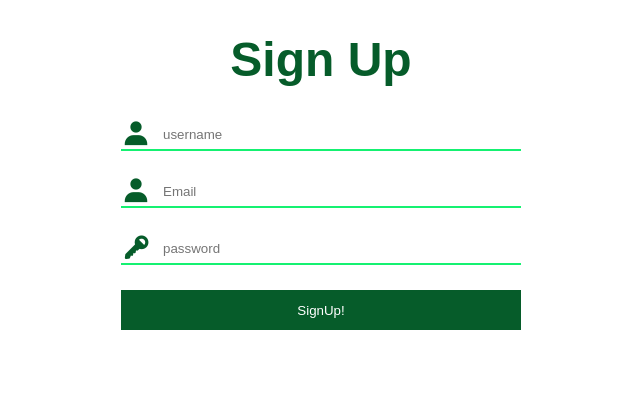
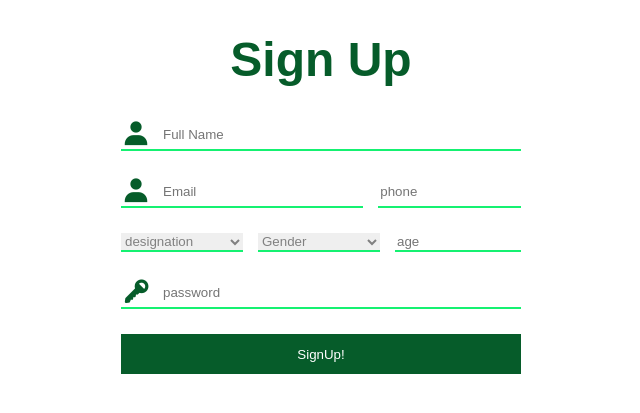
Before and after one commit to Vishrut-Arora/dbms, a Django app: template templates/signup.html in a window 1280 px wide. Shown: the top 413 px of the page, without its empty margins (319-959 px from the left). Run offline with Django 3.2, Linux system fonts and the light colour scheme; the template is opened without the code that fills it, so the values that code supplies are empty.

Commit message:
templates

```diff
--- a/templates/form.css
+++ b/templates/form.css
@@ -46,3 +46,22 @@ button{
     margin: auto;
     max-width: 400px;
 }
+
+select{
+    border: none;
+    color: grey;
+    border-bottom: 2px solid rgb(21, 241, 113);
+    margin-right: 15px;
+}
+select#gender {
+    width: 100%;
+}
+select#designation{
+    width: 100%;
+}
+select:focus{
+    outline: none;
+}
+option{
+    color: grey;
+}
--- a/templates/signup.html
+++ b/templates/signup.html
@@ -7,23 +7,45 @@
 
     <link rel="stylesheet" type="text/css" href="form.css">
     <link href='https://unpkg.com/boxicons@2.0.7/css/boxicons.min.css' rel='stylesheet'>
-    <title>Login</title>
+    <title>signup</title>
 </head>
 <body>
+    <div class="container">
 
-<div class="container">
 
     <h1>Sign Up</h1>
 
     <form action="/" method="">
         <div class="input-field">
             <i class='bx bxs-user' ></i>
-            <input type="text" name="username" id="username" placeholder="username">
+            <input type="text" name="name" id="name" placeholder="Full Name">
+
         </div>
 
         <div class="input-field">
             <i class='bx bxs-user' ></i>
             <input type="email" name="email" id="email" placeholder="Email">
+            <input type="number" name="phone" id="phone" placeholder="phone" style="margin-left: 15px;width: 70%;">
+        </div>
+
+        <div class="input-field">
+            <select name="designation" id="designation">
+                <option value="">designation</option>
+                <option value="Professor">Professor</option>
+                <option value="Student">Student</option>
+                <option value="Academics">Academics</option>
+                <!-- <option value="Male"></option> -->
+            </select>
+
+            <select name="gender" id="gender">
+                <option value="">Gender</option>
+                <option value="Male">Male</option>
+                <option value="Female">Female</option>
+                <option value="other">other</option>
+            </select>
+            <input type="number" name="age" id="age" placeholder="age" style="width: 100%;">
+
+
         </div>
 
         <div class="input-field">
```
